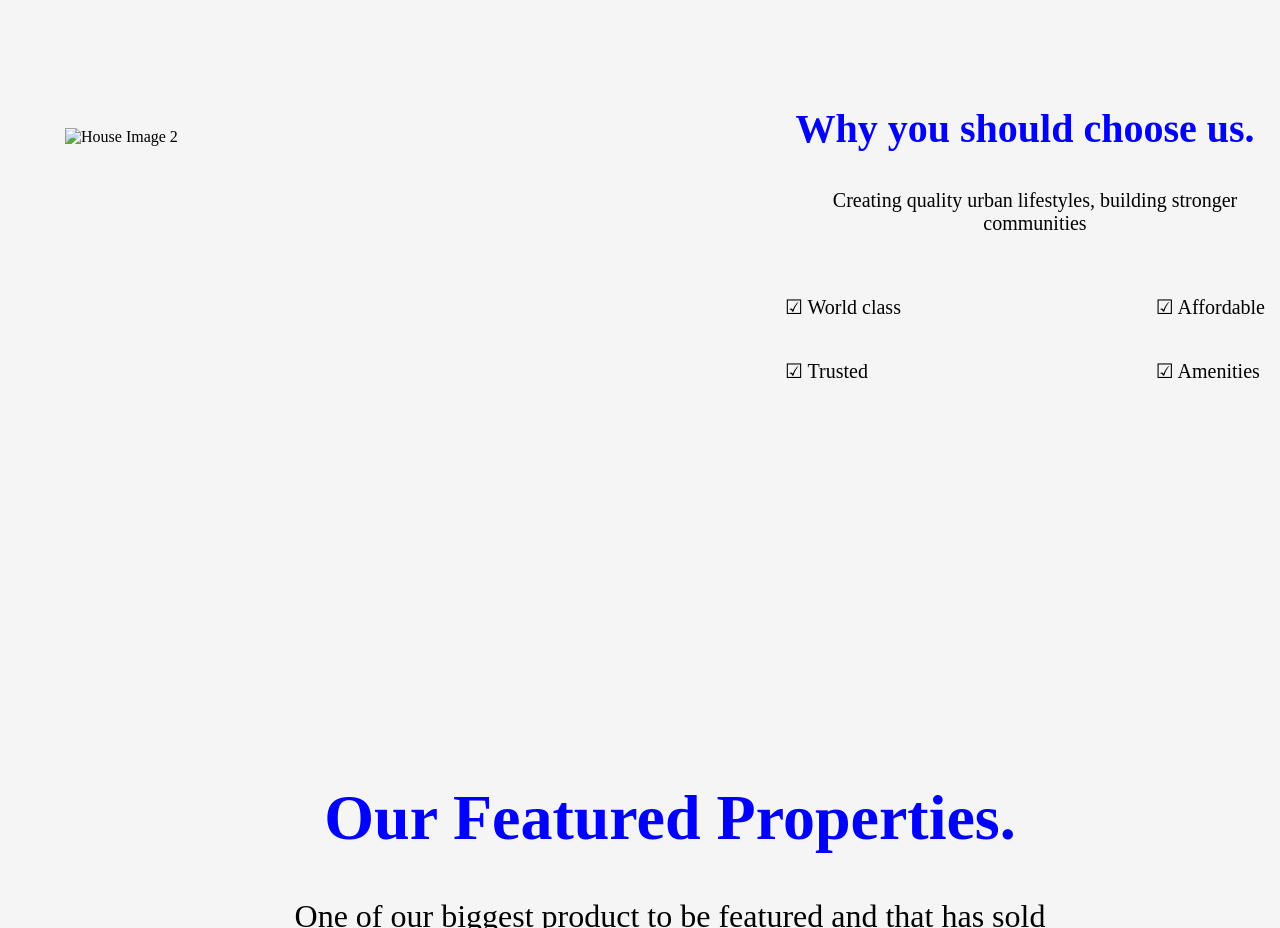
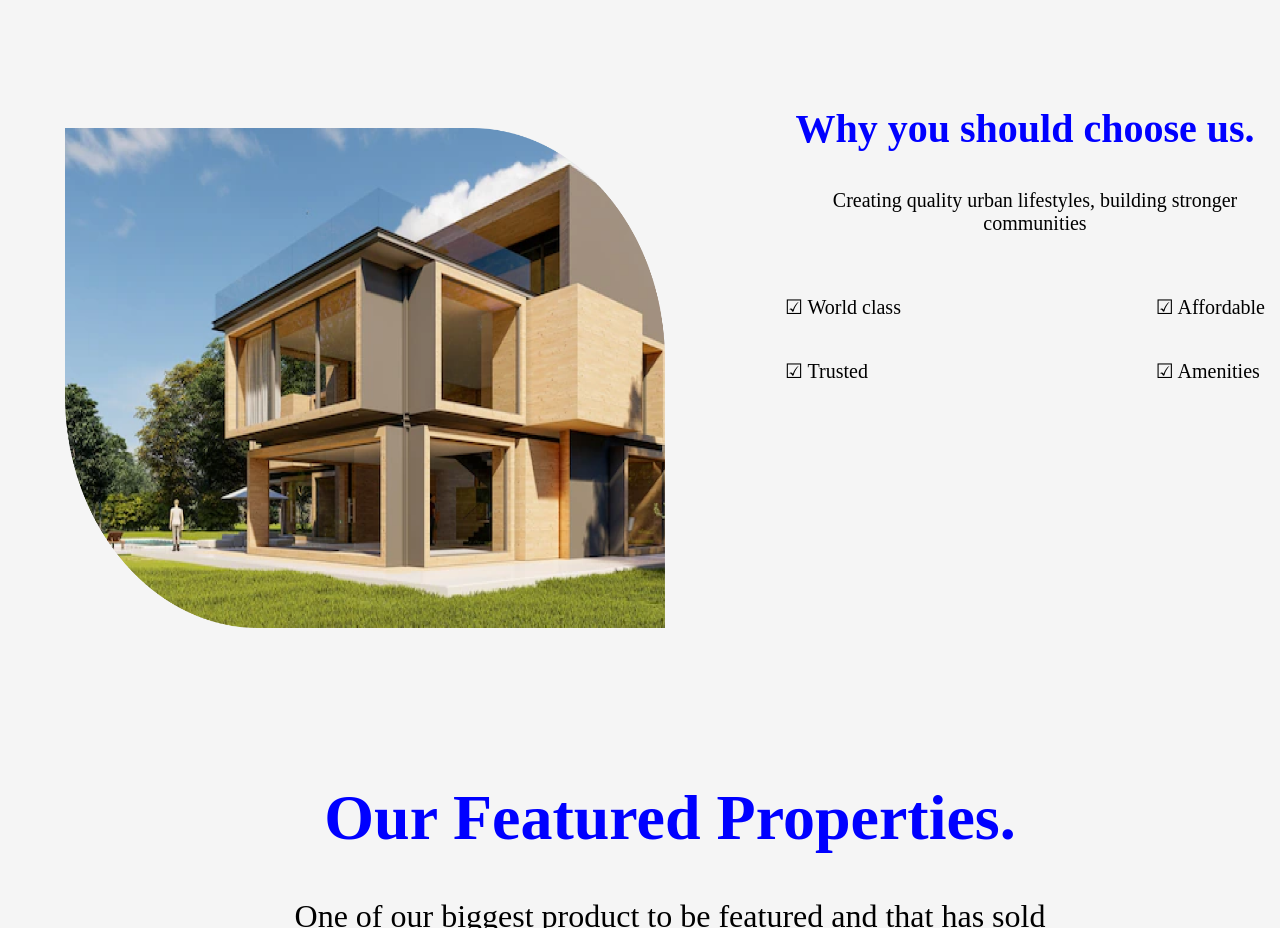
Before and after one commit to ferdinandmukodo/real-estate, a plain HTML site: page index.html in a window 1280 px wide. Shown: the part 1740-2668 px from the top of the page. Drawn offline with Linux system fonts and the light colour scheme; files whose address does not match are found by name.

Commit message:
It will link images to the html code

```diff
--- a/index.html
+++ b/index.html
@@ -114,7 +114,7 @@
 
     <div class="choose">
 <div class="choose_1">
-  <img src="assets/images/image 2.png" alt="House Image 2" class="img_2" />
+  <img src="assets/image 2 (1).png" alt="House Image 2" class="img_2" />
   <!-- Insert the image -->
 </div>
       <div class="choose_2">
```
